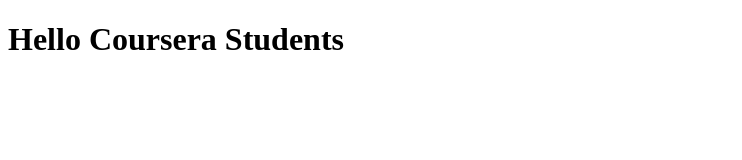
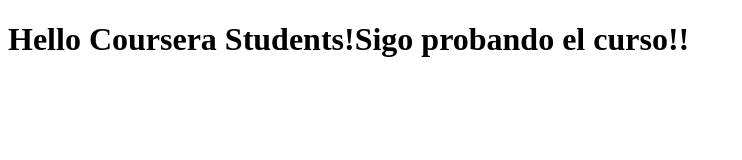
Before and after one commit to Orev2288/courseraAngular, a plain HTML site: page index.html in a window 1280 px wide. Shown: the whole page, without its empty margins (0-742 px from the left). Drawn offline with Linux system fonts and the light colour scheme.

Commit message:
Cambios html

```diff
--- a/index.html
+++ b/index.html
@@ -5,6 +5,6 @@
         <title>Hello Coursera</title>
     </head>
     <body>
-        <h1>Hello Coursera Students</h1>
+        <h1>Hello Coursera Students!Sigo probando el curso!!</h1>
     </body>
 </html>
```
